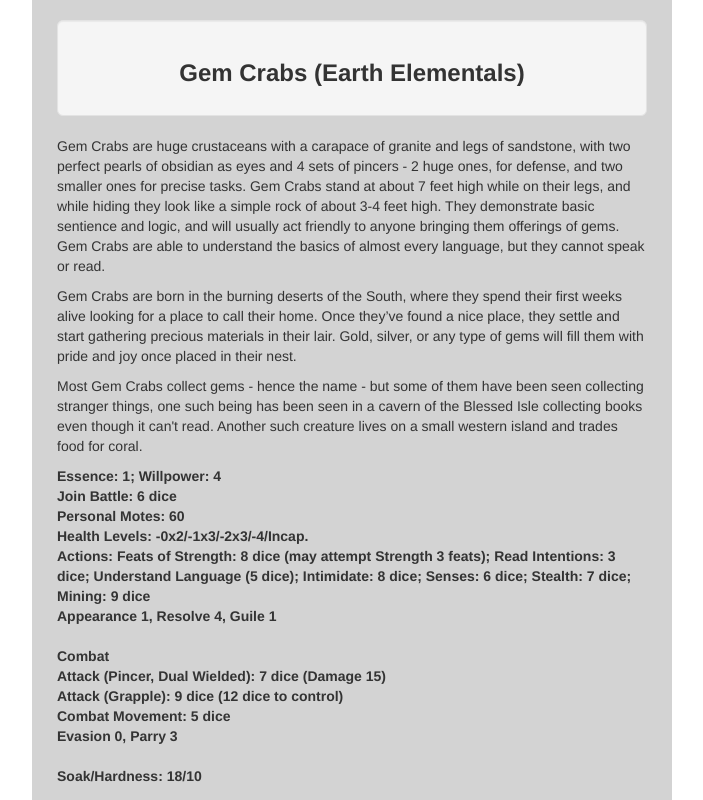
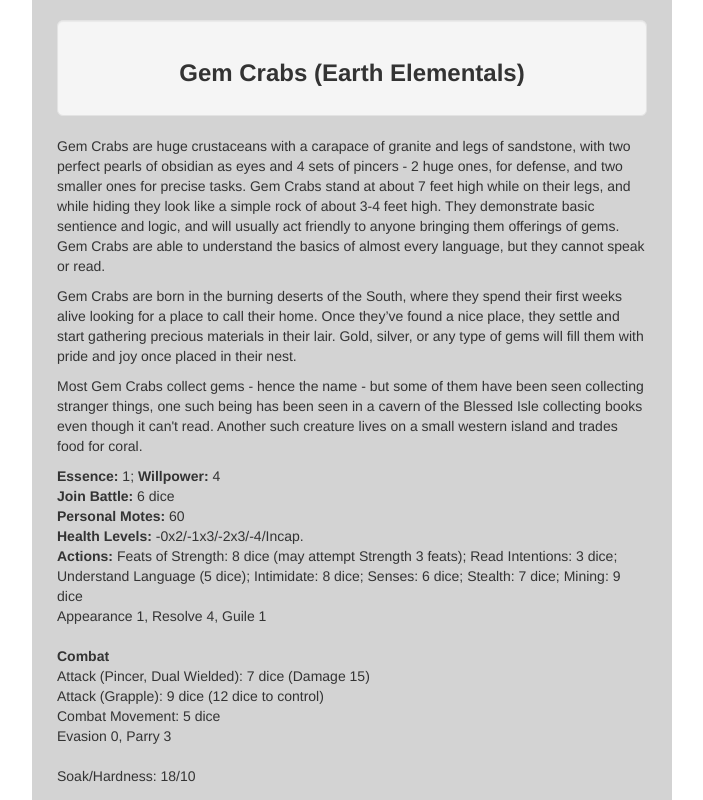
Before and after one commit to Boivin92/boivin92.github.io, a plain HTML site: page crab.html in a window 1280 px wide. Shown: the top 800 px of the page, without its empty margins (288-991 px from the left). Drawn offline with Linux system fonts and the light colour scheme.

Commit message:
crabcrab

```diff
--- a/crab.html
+++ b/crab.html
@@ -33,7 +33,7 @@
         Most Gem Crabs collect gems - hence the name - but some of them have been seen collecting stranger things, one such being has been seen in a cavern of the Blessed Isle collecting books even though it can't read. Another such creature lives on a small western island and trades food for coral.
       </p>
 			<p>
-<strong>Essence: 1; <strong>Willpower:</strong> 4<br>
+<strong>Essence:</strong> 1; <strong>Willpower:</strong> 4<br>
 <strong>Join Battle:</strong> 6 dice<br>
 <strong>Personal Motes:</strong> 60<br>
 <strong>Health Levels:</strong> -0x2/-1x3/-2x3/-4/Incap.<br>
```
